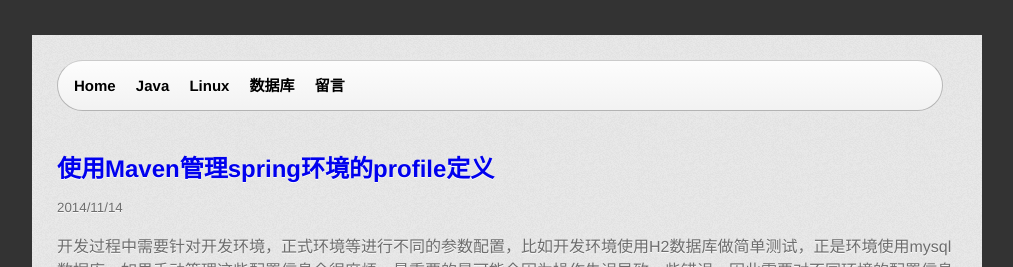
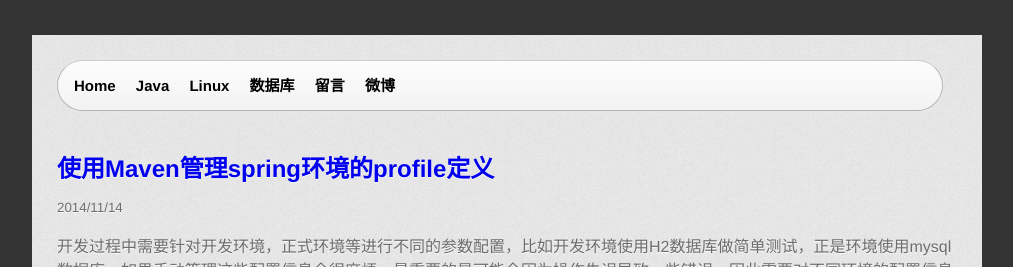
Before and after one commit to warningrc/warningrc.github.io, a Jekyll site: the page built from index.html, in a window 1280 px wide and 900 px high. Shown: the top 267 px of the window, without its empty margins (133-1146 px from the left). Built offline with Jekyll 4.4.1, drawn with Linux system fonts in a browser that asks for light colours; the list of posts is cut into pages by our own code.

Commit message:
增加微博链接

```diff
--- a/_includes/header.html
+++ b/_includes/header.html
@@ -6,6 +6,7 @@
       <a href="/linux/">Linux</a>
       <a href="/db/">数据库</a>
       <a href="/message.html">留言</a>
+      <a href="http://weibo.com/weibowarning">微博</a>
     </div>
   </section>
 </header>
```
